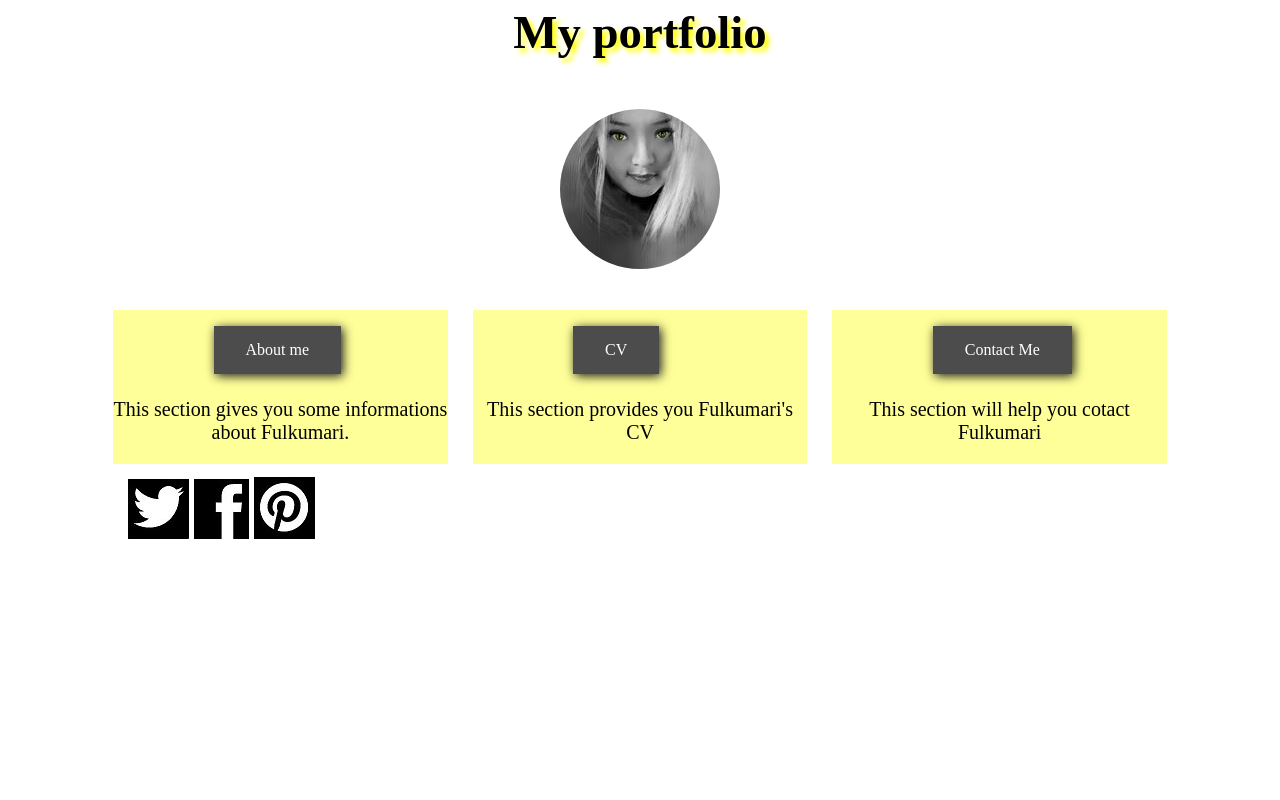
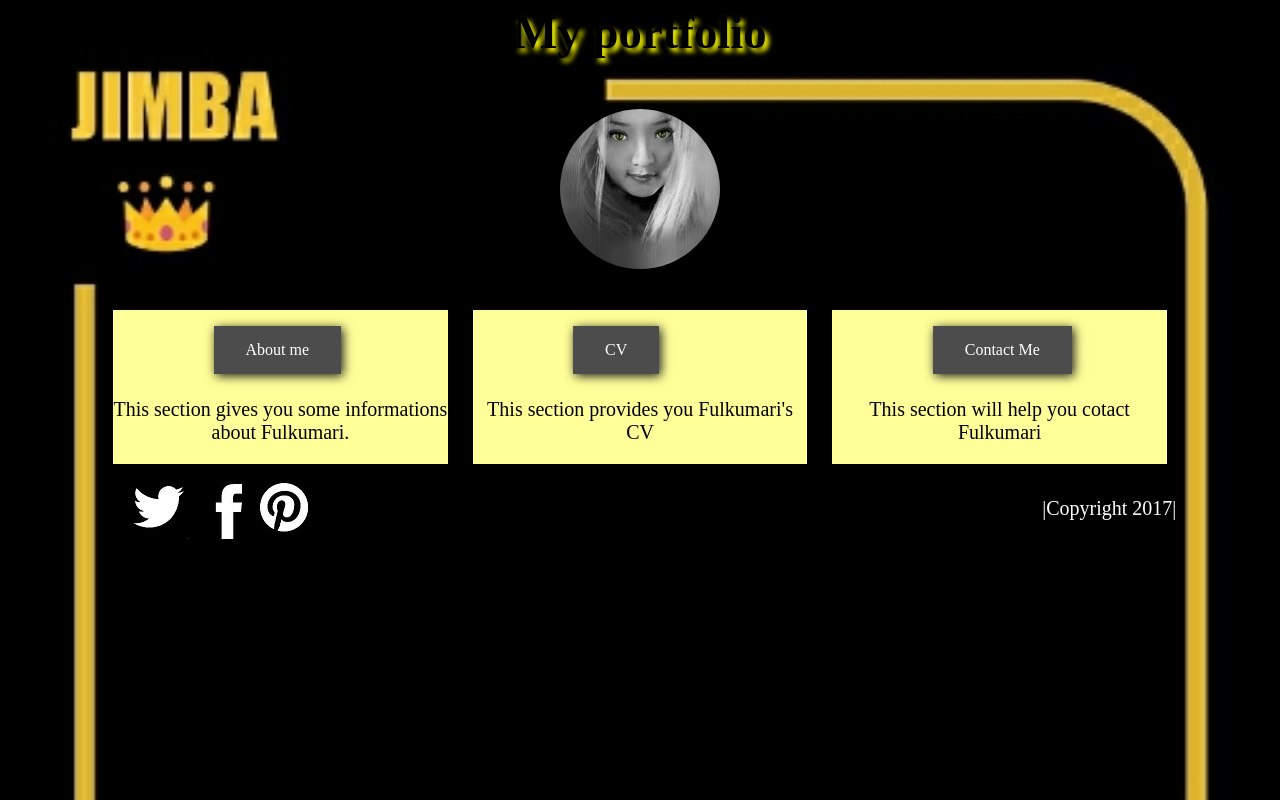
Before and after one commit to fulkumari1/csy1018-assign1, a plain HTML site: page index.html in a window 1280 px wide. Drawn offline with Linux system fonts and the light colour scheme.

Commit message:
modification

```diff
--- a/css/css1011.css
+++ b/css/css1011.css
@@ -1,5 +1,5 @@
 body{
-	font-size: 20px; margin:0px; background-image: url("images/w.jpg");
+	font-size: 20px; margin:0px; background-image: url(../images/w.jpg);
 	background-size: cover;
   background-repeat: no-repeat;
   }
--- a/css/css1012.css
+++ b/css/css1012.css
@@ -1,5 +1,5 @@
 body{
-	font-size: 20px; margin:0px; background-image: url("images/w.jpg");
+	font-size: 20px; margin:0px; background-image: url(../images/w.jpg);
 	background-size: cover;
   background-repeat: no-repeat;
 }
--- a/css/css1013.css
+++ b/css/css1013.css
@@ -1,5 +1,5 @@
 body{
-	font-size: 20px; margin:0px; background-image: url("images/w.jpg");
+	font-size: 20px; margin:0px; background-image: url(../images/w.jpg);
 	background-size: cover;
   background-repeat: no-repeat;
 }
```
